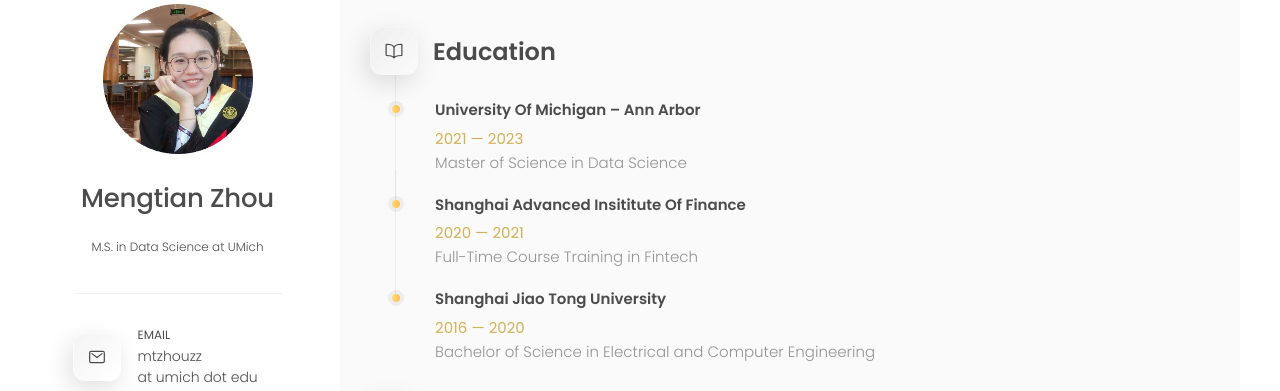
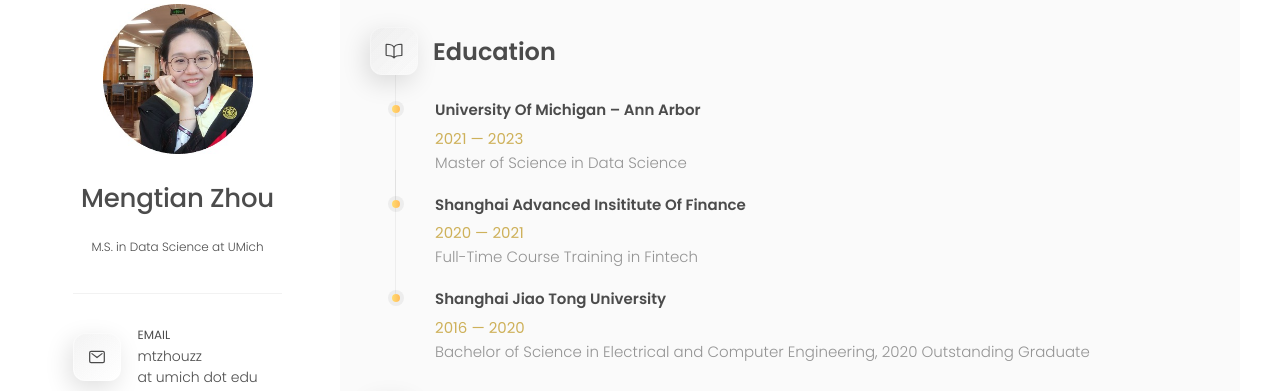
Before and after one commit to mengtzhou/mengtzhou.github.io, a plain HTML site: page index.html in a window 1280 px wide. Both pictures are taken after a click on the button "Resume". Shown: the part 116-507 px from the top of the page. Drawn offline with nearby package versions, Linux system fonts and the light colour scheme.

Commit message:
Update index.html

```diff
--- a/index.html
+++ b/index.html
@@ -390,7 +390,7 @@
               <span>2016 — 2020</span>
 
               <p class="timeline-text">
-                Bachelor of Science in Electrical and Computer Engineering
+                Bachelor of Science in Electrical and Computer Engineering, 2020 Outstanding Graduate
               </p>
 
             </li>
```
